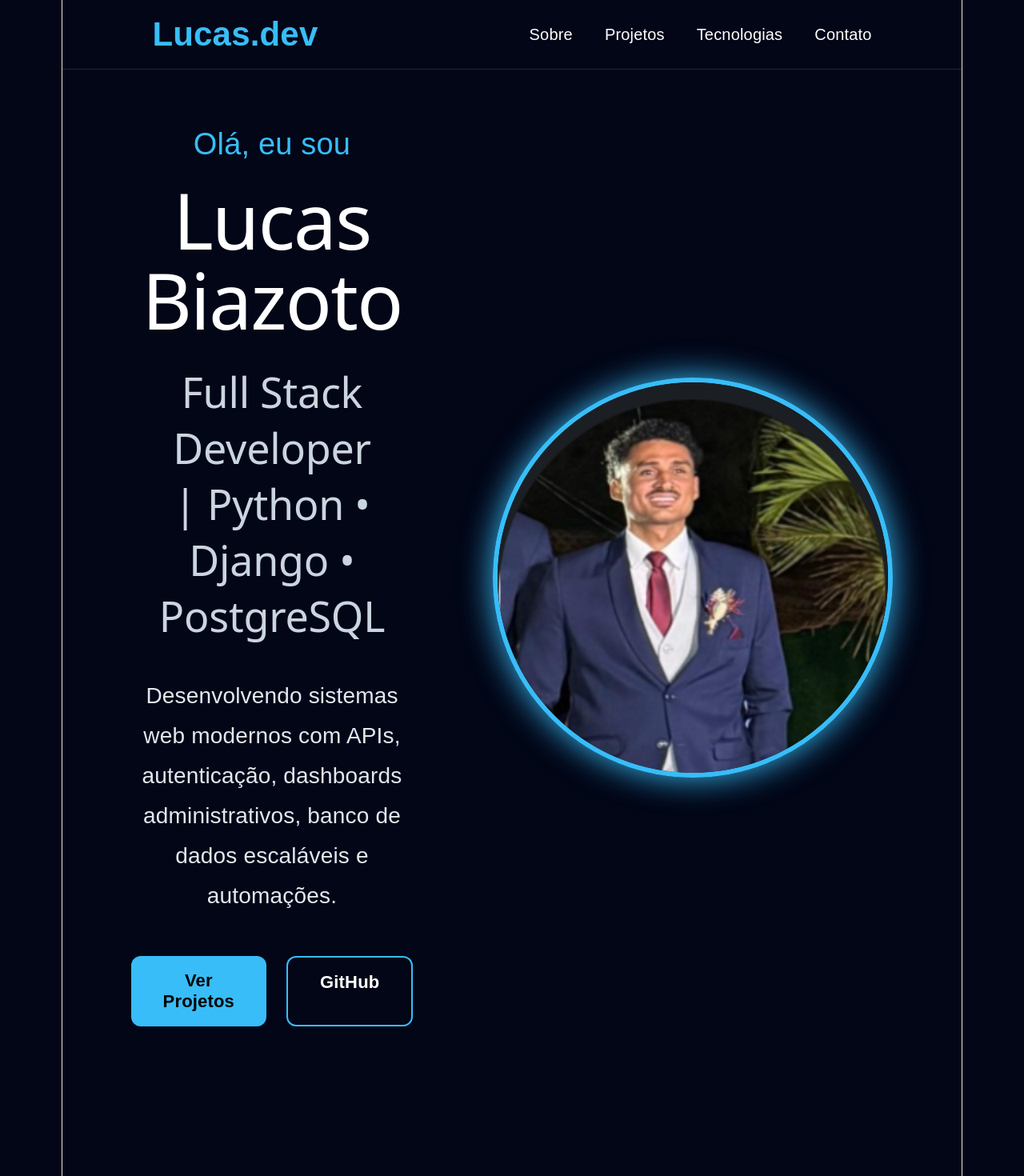
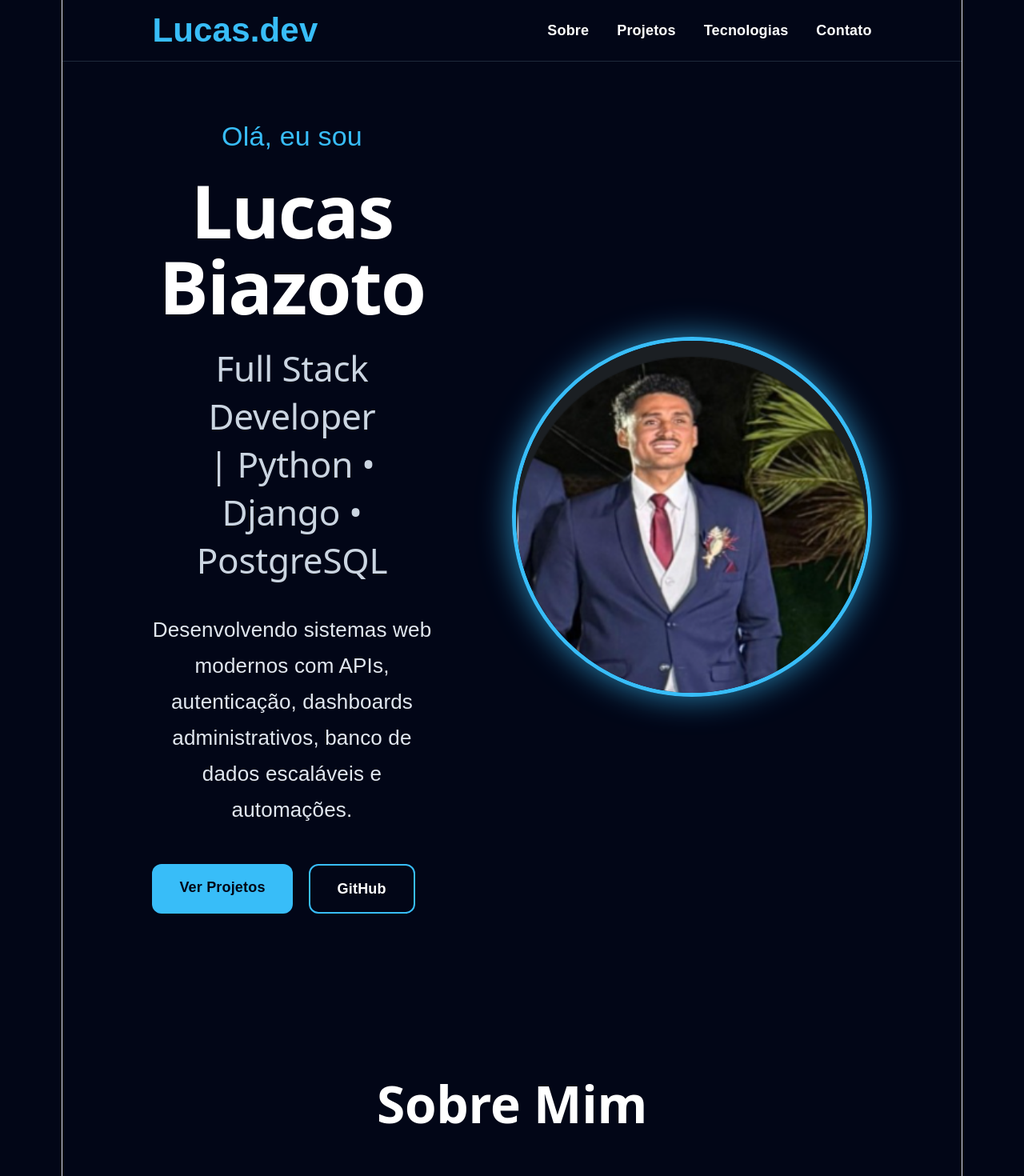
Before and after one commit to LucasBiazoto/portfolio-react, a React (Vite) app: page / in a window 1280 px wide. Shown: the top 1470 px of the page at 80% size. Built offline with nearby package versions, Linux system fonts and the light colour scheme.

Commit message:
fix all text colors

```diff
--- a/src/App.css
+++ b/src/App.css
@@ -9,35 +9,67 @@ html {
 }
 
 body {
-  background: #020617;
+  background-color: #020617;
   color: white;
   font-family: Arial, Helvetica, sans-serif;
 }
 
+a {
+  text-decoration: none;
+}
+
+/* APP */
+
 .app {
   width: 100%;
+  overflow-x: hidden;
 }
 
 /* HEADER */
 
 .header {
   width: 100%;
-  padding: 30px 10%;
+  padding: 25px 10%;
+
   display: flex;
   justify-content: space-between;
   align-items: center;
+
+  background: #020617;
+
   border-bottom: 1px solid #1e293b;
-  background: #020617;
+
   position: sticky;
   top: 0;
+
   z-index: 1000;
 }
 
 .logo {
+  color: #38bdf8;
   font-size: 42px;
   font-weight: bold;
+}
+
+/* NAV */
+
+nav {
+  display: flex;
+  gap: 35px;
+}
+
+nav a {
+  color: #ffffff;
+  font-size: 18px;
+  font-weight: bold;
+  transition: 0.3s;
+}
+
+nav a:hover {
   color: #38bdf8;
 }
+
+/* LANGUAGE */
 
 .language-switch {
   display: flex;
@@ -48,108 +80,127 @@ body {
   background: transparent;
   border: 1px solid #38bdf8;
   color: white;
-  padding: 8px 14px;
+
+  padding: 10px 16px;
+
   border-radius: 8px;
+
   cursor: pointer;
+
   transition: 0.3s;
+
   font-weight: bold;
 }
 
 .language-switch button:hover {
   background: #38bdf8;
-  color: black;
-}
-
-nav {
-  display: flex;
-  gap: 40px;
-}
-
-nav a {
-  text-decoration: none;
-  color: white;
-  font-size: 20px;
-  transition: 0.3s;
-}
-
-nav a:hover {
-  color: #38bdf8;
+  color: #020617;
 }
 
 /* HERO */
 
 .hero {
   min-height: 100vh;
+
   display: flex;
   align-items: center;
   justify-content: center;
+
   gap: 100px;
+
   padding: 80px 10%;
 }
 
 .hero-text {
-  max-width: 650px;
+  max-width: 700px;
 }
 
 .hello {
   color: #38bdf8;
-  font-size: 38px;
+  font-size: 34px;
   margin-bottom: 20px;
 }
 
 .hero-text h1 {
-  font-size: 96px;
-  line-height: 100px;
-  margin-bottom: 30px;
   color: #ffffff;
+
+  font-size: 92px;
+  line-height: 95px;
+
+  margin-bottom: 25px;
+
+  font-weight: bold;
 }
 
 .hero-text h2 {
-  font-size: 52px;
   color: #cbd5e1;
-  line-height: 70px;
-  margin-bottom: 40px;
+
+  font-size: 44px;
+  line-height: 60px;
+
+  margin-bottom: 35px;
 }
 
 .description {
-  font-size: 28px;
   color: #e2e8f0;
-  line-height: 50px;
-  margin-bottom: 50px;
+
+  font-size: 26px;
+  line-height: 45px;
+
+  margin-bottom: 45px;
 }
+
+/* BUTTONS */
 
 .buttons {
   display: flex;
-  gap: 25px;
+  gap: 20px;
 }
 
 .btn-primary,
 .btn-secondary {
-  padding: 18px 40px;
+  padding: 16px 34px;
+
   border-radius: 12px;
-  font-size: 22px;
+
+  font-size: 18px;
   font-weight: bold;
-  text-decoration: none;
+
   transition: 0.3s;
 }
 
 .btn-primary {
   background: #38bdf8;
-  color: black;
+  color: #020617;
+}
+
+.btn-primary:hover {
+  transform: translateY(-5px);
 }
 
 .btn-secondary {
   border: 2px solid #38bdf8;
-  color: white;
+  color: #ffffff;
 }
 
+.btn-secondary:hover {
+  background: #38bdf8;
+  color: #020617;
+}
+
+/* IMAGE */
+
 .hero-image img {
-  width: 500px;
-  height: 500px;
+  width: 450px;
+  height: 450px;
+
   object-fit: cover;
+
   border-radius: 50%;
-  border: 6px solid #38bdf8;
-  box-shadow: 0 0 40px #38bdf8;
+
+  border: 5px solid #38bdf8;
+
+  box-shadow: 0 0 40px rgba(56, 189, 248, 0.7);
 }
 
 /* SECTION */
@@ -159,55 +210,97 @@ nav a:hover {
 }
 
 .section-title {
+  color: #ffffff;
+
   text-align: center;
-  font-size: 72px;
-  margin-bottom: 80px;
+
+  font-size: 64px;
+  font-weight: bold;
+
+  margin-bottom: 70px;
 }
 
 /* ABOUT */
 
-.about-content p {
-  font-size: 28px;
-  color: #e2e8f0;
-  line-height: 55px;
-  margin-bottom: 40px;
+.about-content {
+  max-width: 1100px;
+  margin: auto;
 }
 
-/* TECH */
+.about-content p {
+  color: #e2e8f0;
+
+  font-size: 25px;
+  line-height: 45px;
+
+  margin-bottom: 30px;
+}
+
+/* TECHNOLOGIES */
 
 .tech-grid {
   display: grid;
+
   grid-template-columns: repeat(auto-fit, minmax(220px, 1fr));
-  gap: 30px;
+
+  gap: 25px;
 }
 
 .tech-card {
   background: #0f172a;
-  padding: 40px;
+
+  padding: 35px;
+
+  border-radius: 18px;
+
   text-align: center;
-  border-radius: 16px;
-  font-size: 24px;
+
+  color: #ffffff;
+
+  font-size: 22px;
+  font-weight: bold;
+
   border: 1px solid #1e293b;
+
+  transition: 0.3s;
+}
+
+.tech-card:hover {
+  transform: translateY(-8px);
+
+  border-color: #38bdf8;
 }
 
 /* PROJECTS */
 
 .projects-grid {
   display: grid;
+
   grid-template-columns: repeat(auto-fit, minmax(420px, 1fr));
-  gap: 40px;
+
+  gap: 35px;
 }
 
 .project-card {
   background: #0f172a;
-  border-radius: 18px;
+
+  border-radius: 20px;
+
   overflow: hidden;
+
   border: 1px solid #1e293b;
+
+  transition: 0.3s;
+}
+
+.project-card:hover {
+  transform: translateY(-8px);
 }
 
 .project-card img {
   width: 100%;
-  height: 260px;
+  height: 250px;
+
   object-fit: cover;
 }
 
@@ -216,51 +309,71 @@ nav a:hover {
 }
 
 .project-content h3 {
-  font-size: 34px;
-  margin-bottom: 20px;
+  color: #ffffff;
+
+  font-size: 32px;
+
+  margin-bottom: 18px;
 }
 
 .project-content p {
-  font-size: 22px;
   color: #cbd5e1;
-  line-height: 38px;
+
+  font-size: 21px;
+  line-height: 36px;
 }
 
 /* CONTACT */
 
 .contact-container {
   display: grid;
-  grid-template-columns: repeat(auto-fit, minmax(300px, 1fr));
+
+  grid-template-columns: repeat(auto-fit, minmax(280px, 1fr));
+
   gap: 30px;
 }
 
 .contact-card {
   background: #0f172a;
+
   padding: 35px;
+
   border-radius: 18px;
+
   border: 1px solid #1e293b;
+
+  text-align: center;
 }
 
 .contact-card h3 {
-  font-size: 30px;
-  margin-bottom: 20px;
   color: #38bdf8;
+
+  font-size: 28px;
+
+  margin-bottom: 18px;
 }
 
 .contact-card a {
-  color: white;
-  text-decoration: none;
-  font-size: 22px;
+  color: #ffffff;
+
+  font-size: 20px;
+
+  word-break: break-word;
 }
 
 .whatsapp-btn {
   background: #22c55e;
+
+  padding: 14px 24px;
+
+  border-radius: 12px;
+
   display: inline-block;
-  padding: 14px 26px;
-  border-radius: 12px;
 }
 
-@media (max-width: 768px) {
+/* RESPONSIVE */
+
+@media (max-width: 900px) {
 
   .header {
     flex-direction: column;
@@ -278,18 +391,18 @@ nav a:hover {
   }
 
   .hero-text h1 {
-    font-size: 70px;
-    line-height: 75px;
+    font-size: 68px;
+    line-height: 70px;
   }
 
   .hero-text h2 {
-    font-size: 34px;
-    line-height: 50px;
+    font-size: 32px;
+    line-height: 45px;
   }
 
   .description {
     font-size: 22px;
-    line-height: 40px;
+    line-height: 38px;
   }
 
   .hero-image img {
@@ -298,7 +411,7 @@ nav a:hover {
   }
 
   .section-title {
-    font-size: 52px;
+    font-size: 48px;
   }
 
   .projects-grid {
```
